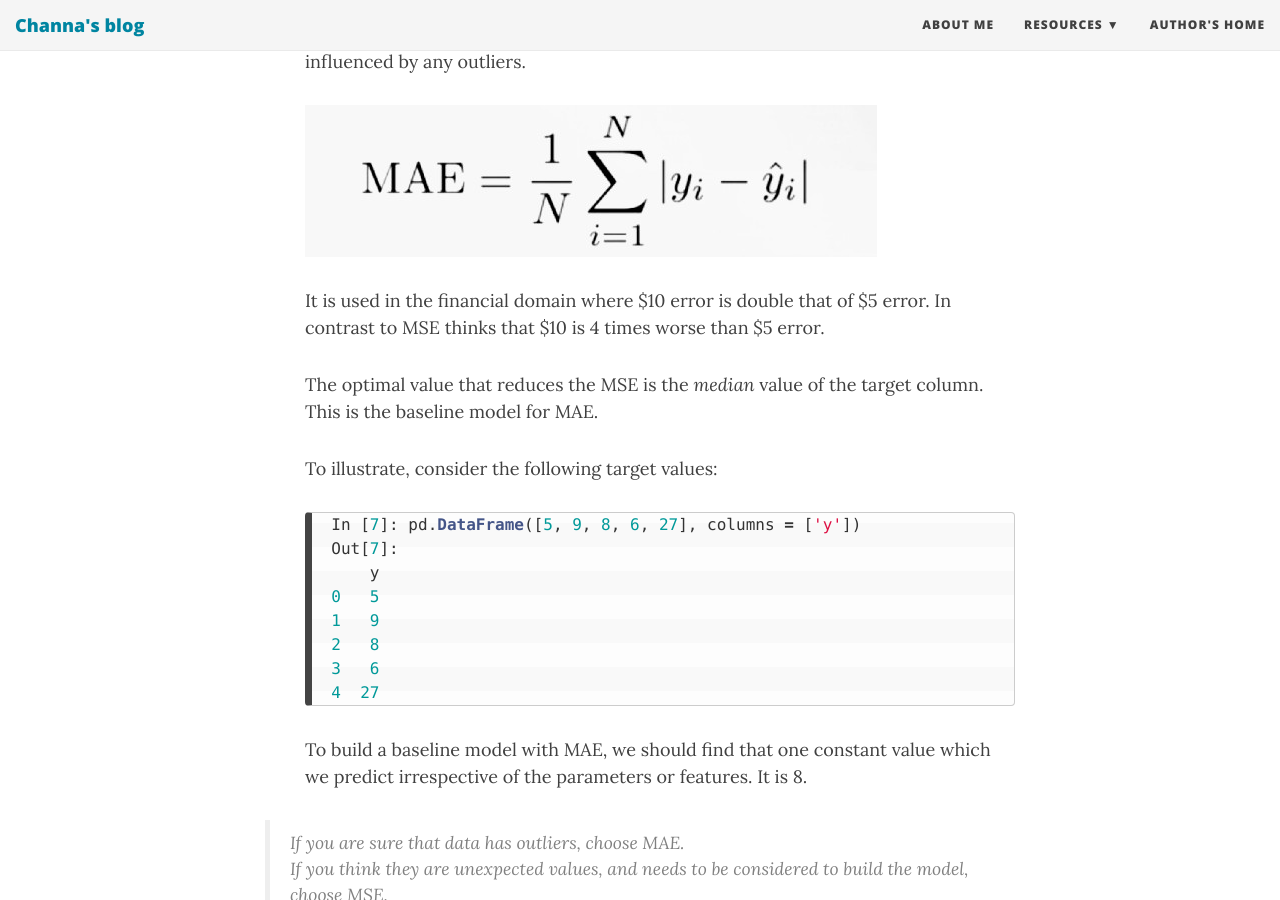
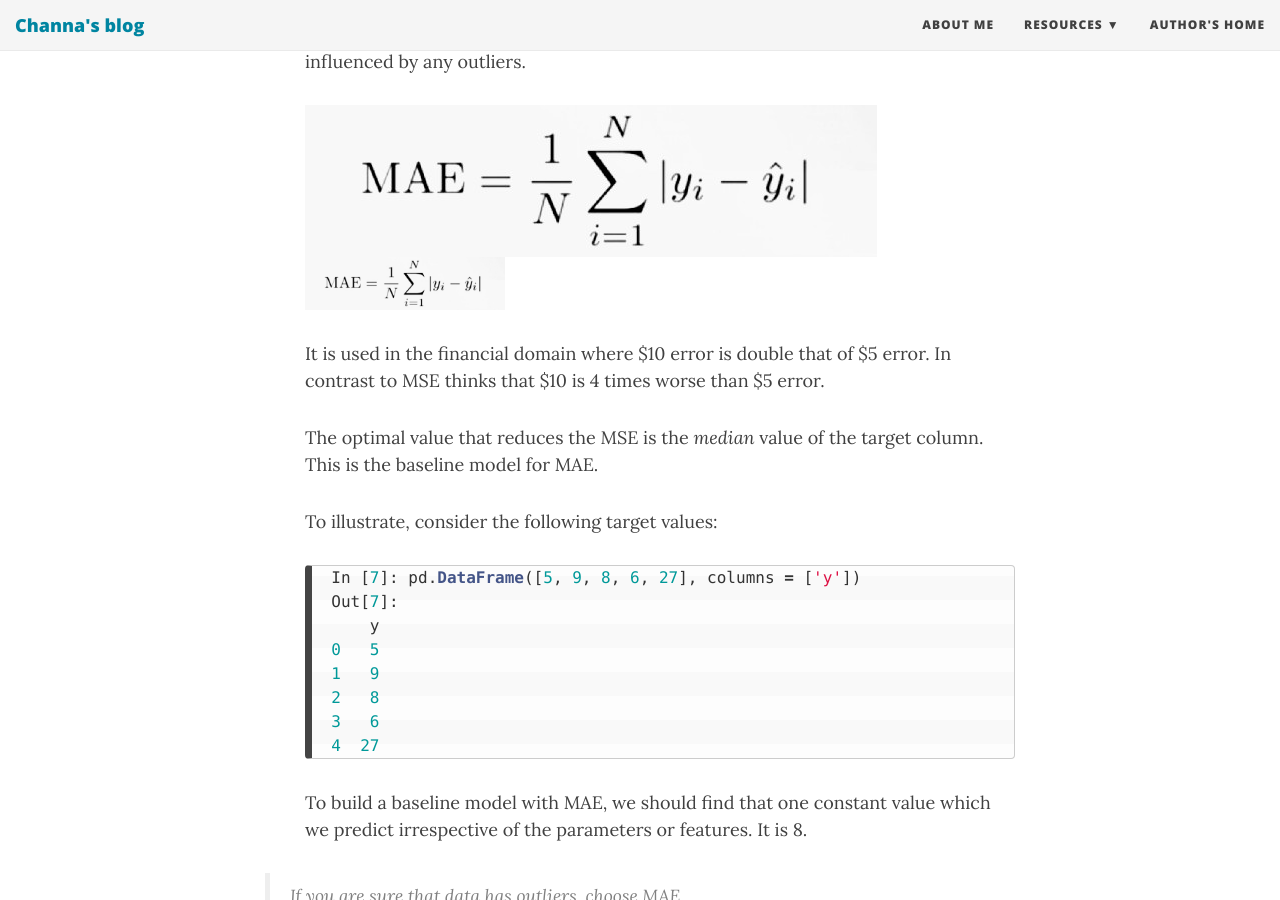
Before and after one commit to channagithub/channabasavagola.github.io, a Jekyll site: the page built from _posts/2018-01-09-metrics.md, in a window 1280 px wide and 900 px high, scrolled down 1986 px. Built offline with Jekyll 4.4.1, drawn with Linux system fonts in a browser that asks for light colours; nearby versions of some CDN libraries; comment, search, counter and statistics services are not loaded.

Commit message:
Experimenting with MAE image size

```diff
--- a/_posts/2018-01-09-metrics.md
+++ b/_posts/2018-01-09-metrics.md
@@ -51,6 +51,7 @@ Metric is a measure of the effectiveness of a model. The effectiveness of a mode
 - **MAE**: Mean Absolute Error is calculated by averaging the distances(difference) between the absolute target values and the predicted values. So, it doesn't penalize heavily for huge errors as in case of MSE. So, it is not as sensitive as MSE or influenced by any outliers.
 
 	![MAE](/img/MAE.jpeg)
+	<img src="/img/MAE.jpeg" alt="MAE" style="width: 200px;"/>
 
     It is used in the financial domain where $10 error is double that of $5 error. In contrast to MSE thinks that $10 is 4 times worse than $5 error.
 
```
